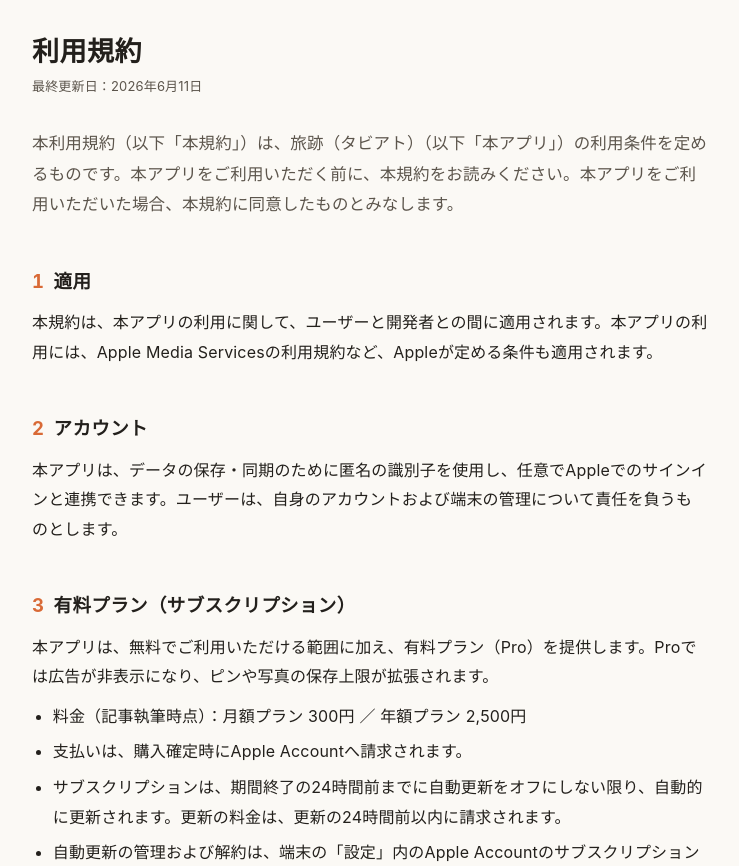
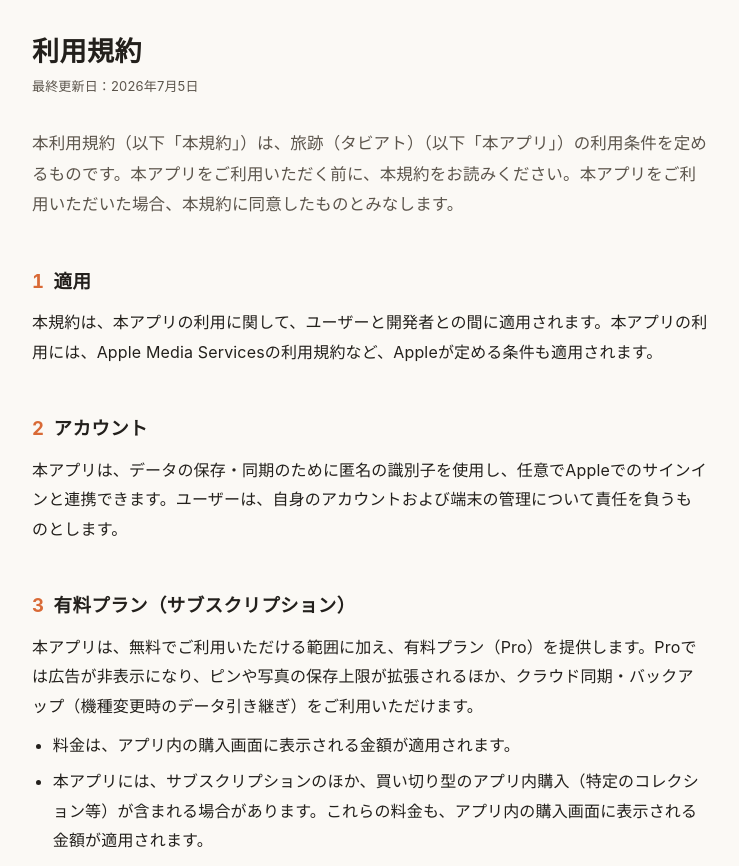
Before and after one commit to suaiillust-eng/tabiato, a plain HTML site: page terms.html in a window 1280 px wide. Shown: the part 76-942 px from the top of the page, without its empty margins (270-1009 px from the left). Drawn offline with Linux system fonts and the light colour scheme.

Commit message:
docs: update terms and privacy for pro-gated cloud sync and price display policy

```diff
--- a/terms.html
+++ b/terms.html
@@ -23,11 +23,11 @@
 
 <main class="wrap">
   <h1 class="title">利用規約</h1>
-  <p class="updated">最終更新日：2026年6月11日</p>
+  <p class="updated">最終更新日：2026年7月5日</p>
 
   <p class="lead">本利用規約（以下「本規約」）は、旅跡（タビアト）（以下「本アプリ」）の利用条件を定めるものです。本アプリをご利用いただく前に、本規約をお読みください。本アプリをご利用いただいた場合、本規約に同意したものとみなします。</p>
 
-  <!-- 【リリース前要確認】価格(月300円/年2,500円)はApp Store Connectで設定する価格と一致させること。為替・価格改定があれば本文も更新。 -->
+  <!-- 価格は本文に具体額を記載せず「アプリ内の購入画面に表示される金額が適用される」旨に統一。実際の価格・購入導線はApp Store Connectおよびアプリ内購入画面で設定・確認すること。 -->
 
   <h2><span class="num">1</span>適用</h2>
   <p>本規約は、本アプリの利用に関して、ユーザーと開発者との間に適用されます。本アプリの利用には、Apple Media Servicesの利用規約など、Appleが定める条件も適用されます。</p>
@@ -36,9 +36,10 @@
   <p>本アプリは、データの保存・同期のために匿名の識別子を使用し、任意でAppleでのサインインと連携できます。ユーザーは、自身のアカウントおよび端末の管理について責任を負うものとします。</p>
 
   <h2><span class="num">3</span>有料プラン（サブスクリプション）</h2>
-  <p>本アプリは、無料でご利用いただける範囲に加え、有料プラン（Pro）を提供します。Proでは広告が非表示になり、ピンや写真の保存上限が拡張されます。</p>
+  <p>本アプリは、無料でご利用いただける範囲に加え、有料プラン（Pro）を提供します。Proでは広告が非表示になり、ピンや写真の保存上限が拡張されるほか、クラウド同期・バックアップ（機種変更時のデータ引き継ぎ）をご利用いただけます。</p>
   <ul>
-    <li>料金（記事執筆時点）：月額プラン 300円 ／ 年額プラン 2,500円</li>
+    <li>料金は、アプリ内の購入画面に表示される金額が適用されます。</li>
+    <li>本アプリには、サブスクリプションのほか、買い切り型のアプリ内購入（特定のコレクション等）が含まれる場合があります。これらの料金も、アプリ内の購入画面に表示される金額が適用されます。</li>
     <li>支払いは、購入確定時にApple Accountへ請求されます。</li>
     <li>サブスクリプションは、期間終了の24時間前までに自動更新をオフにしない限り、自動的に更新されます。更新の料金は、更新の24時間前以内に請求されます。</li>
     <li>自動更新の管理および解約は、端末の「設定」内のApple Accountのサブスクリプション管理から行えます。</li>
@@ -64,7 +65,7 @@
   <p>本アプリの都道府県の境界データには、パブリックドメインの地図データ「Natural Earth」を使用しています（Made with Natural Earth）。</p>
 
   <h2><span class="num">8</span>免責事項</h2>
-  <p>本アプリは現状有姿で提供されます。開発者は、本アプリが完全・正確・有用であること、また中断や不具合がないことを保証するものではありません。端末の故障・機種変更・アンインストール等によるデータの消失について、開発者は責任を負いかねます。重要なデータは、同期機能等を用いて適宜バックアップされることをおすすめします。</p>
+  <p>本アプリは現状有姿で提供されます。開発者は、本アプリが完全・正確・有用であること、また中断や不具合がないことを保証するものではありません。端末の故障・機種変更・アンインストール等によるデータの消失について、開発者は責任を負いかねます。無料プランでは、データは端末内にのみ保存されるため、機種変更・再インストール時には引き継がれません。データのクラウド同期・バックアップをご希望の場合は、有料プラン（Pro）をご利用ください。</p>
   <p>開発者は、本アプリの利用または利用不能から生じる損害について、法令で認められる範囲で責任を負わないものとします。</p>
 
   <h2><span class="num">9</span>本規約の変更</h2>
```
Also changed, not shown: privacy.html (+2 -2 lines).
